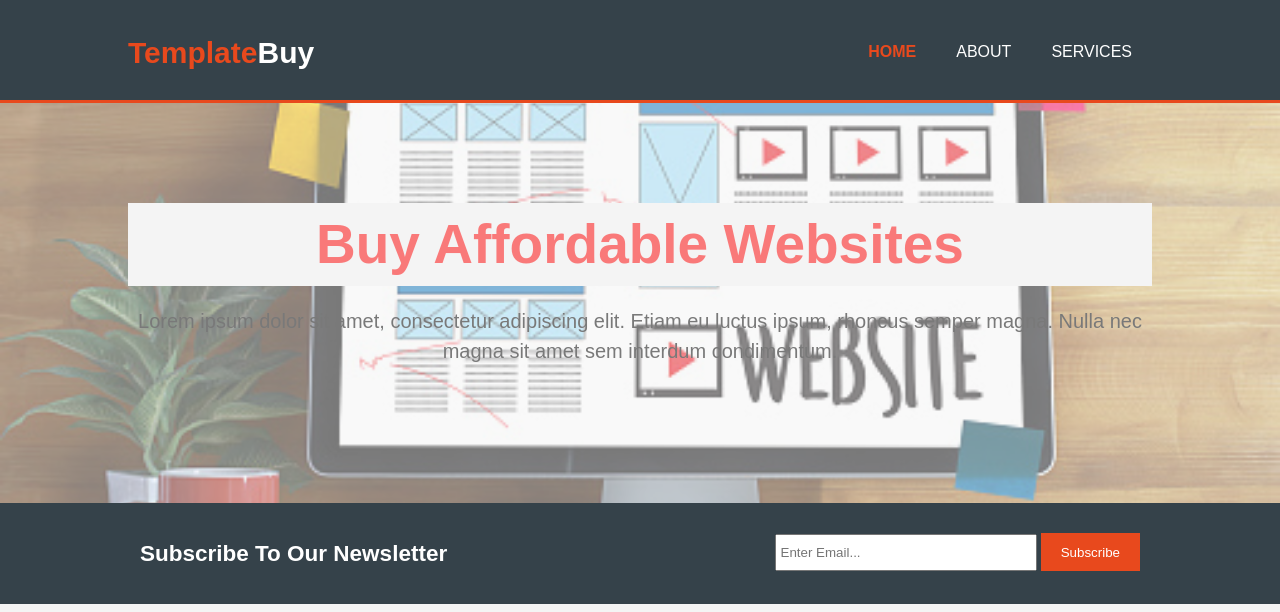
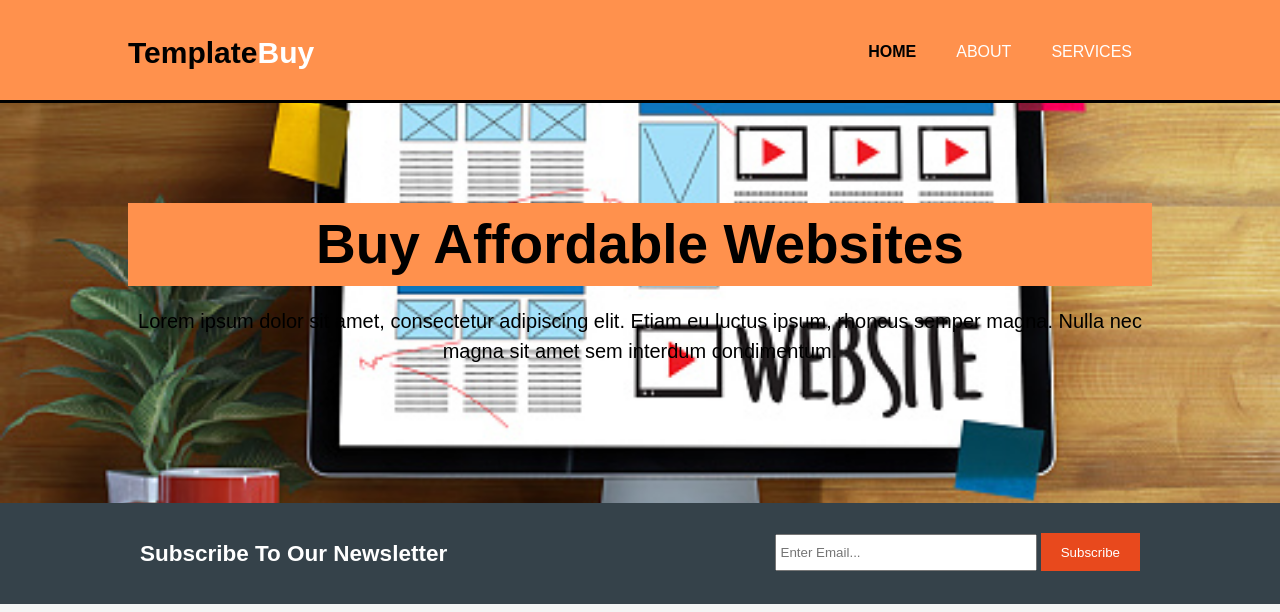
Before and after one commit to Evavic44/templateBuy, a plain HTML site: page index.html in a window 1280 px wide. Shown: the top 612 px of the page. Drawn offline with Linux system fonts and the light colour scheme.

Commit message:
editMeta

```diff
--- a/css/style.css
+++ b/css/style.css
@@ -36,11 +36,11 @@ ul{
 
 /* Header **/
 header{
-  background:#35424a;
+  background:#ff914d;
   color:#ffffff;
   padding-top:30px;
   min-height:70px;
-  border-bottom:#e8491d 3px solid;
+  border-bottom: black 3px solid;
 }
 
 header a{
@@ -70,7 +70,7 @@ header nav{
 }
 
 header .highlight, header .current a{
-  color:#e8491d;
+  color:black;
   font-weight:bold;
 }
 
@@ -86,15 +86,13 @@ header a:hover{
   background-position: center;
   background-size: cover;
   text-align:center;
-  opacity: 50%;
 }
 
 #showcase h1{
   margin-top:100px;
   font-size:55px;
   opacity: 100%;
-  color:red;
-  background: #f4f4f4;
+  background: #ff914d;
   background-size: contain;
   margin-bottom:10px;
   padding: none;
```
Also changed, not shown: about.html (+1 -1 lines), services.html (+1 -1 lines).
